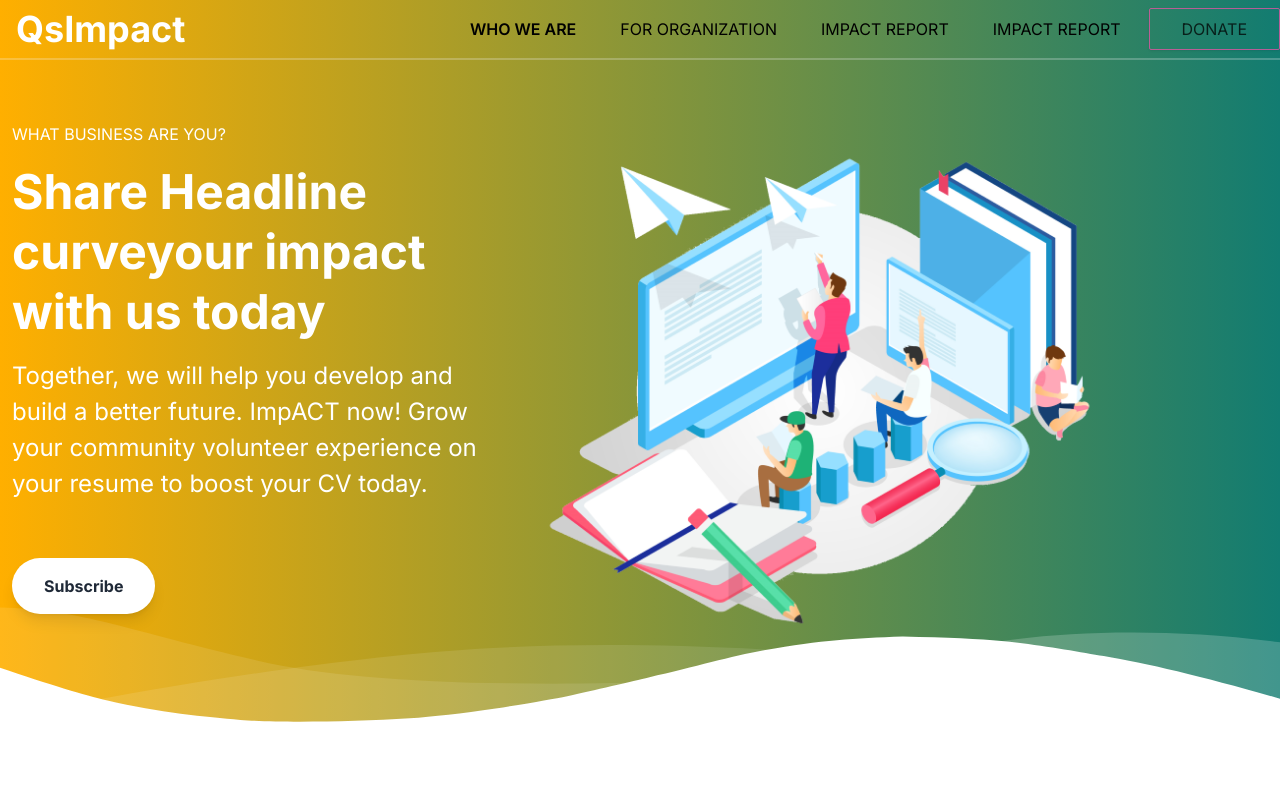
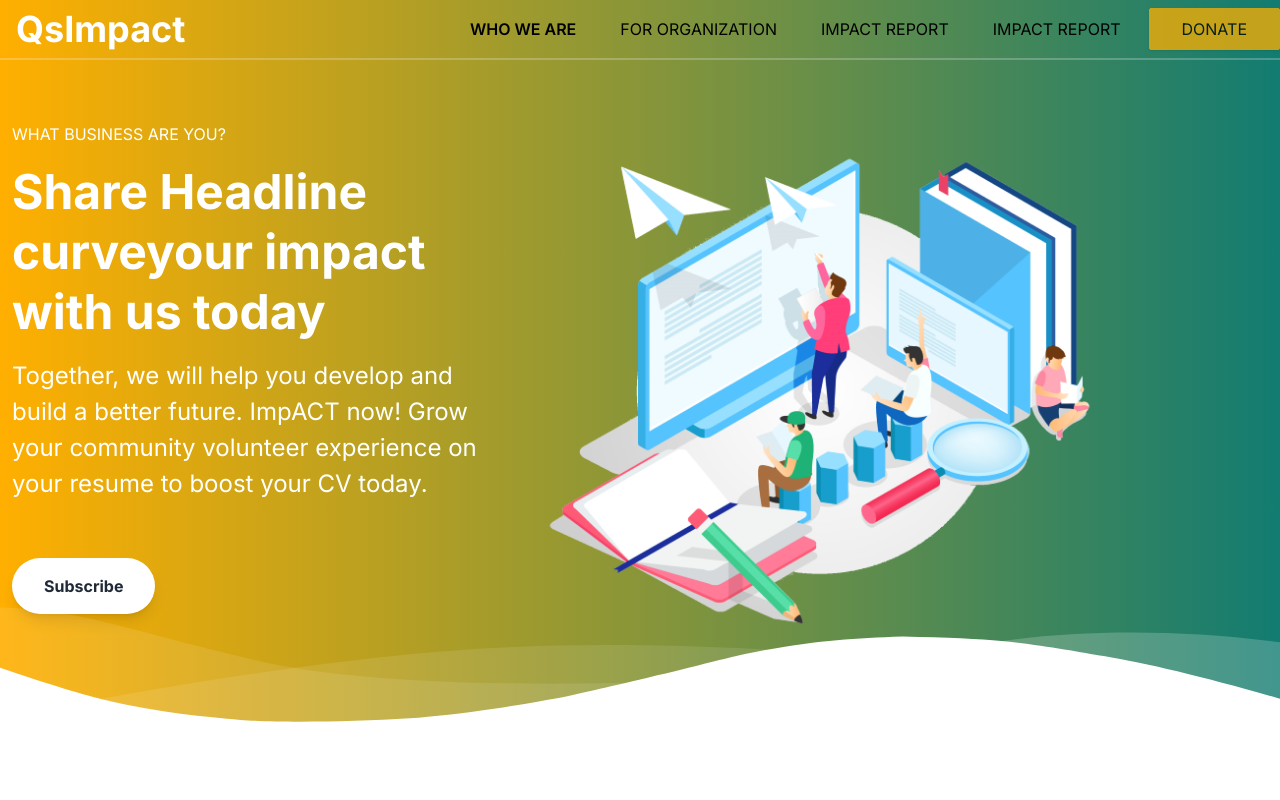
Before and after one commit to sahooaditya/qsimpact, a Next.js app: page / in a window 1280 px wide. Shown: the top 800 px of the page. Built offline with nearby package versions, Linux system fonts and the light colour scheme.

Commit message:
donate color change

```diff
--- a/src/components/Hero.tsx
+++ b/src/components/Hero.tsx
@@ -182,7 +182,7 @@ const Home = () => {
                 </li>
               </ul>
 
-              <button className="mx-auto lg:mx-0 hover:underline border border-[#eb53a6]  text-black  rounded-sm mt-4 lg:mt-0 py-2 px-8 shadow opacity-75 focus:outline-none focus:shadow-outline transform transition hover:scale-105 duration-300 ease-in-out">
+              <button className="mx-auto lg:mx-0 hover:underline border bg-[#FFAF00] border-[#FFAF00]  text-black  rounded-sm mt-4 lg:mt-0 py-2 px-8 shadow opacity-75 focus:outline-none focus:shadow-outline transform transition hover:scale-105 duration-300 ease-in-out">
                 DONATE
               </button>
             </div>
```
